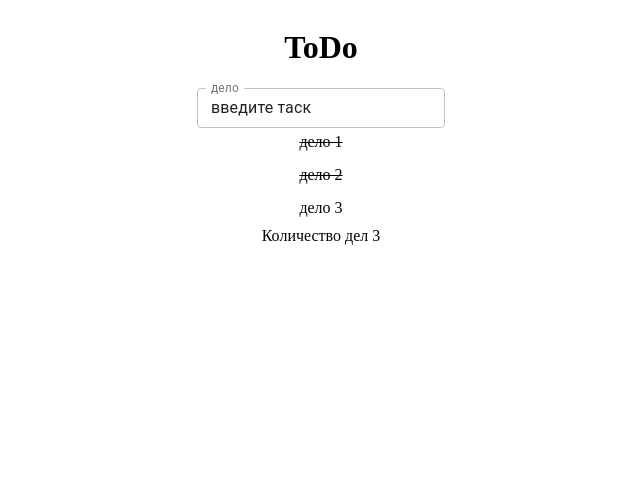
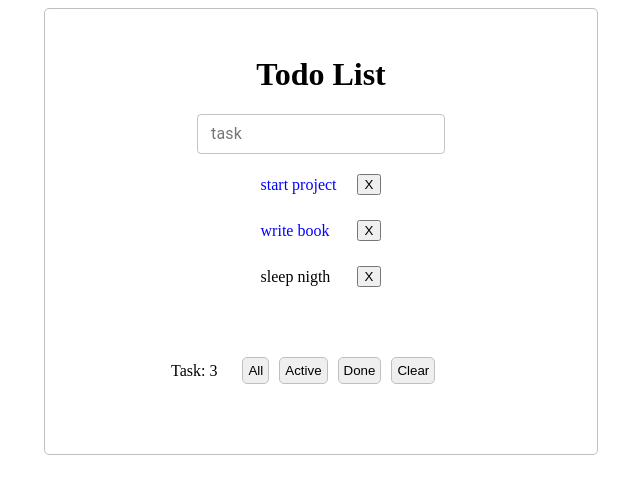
Before and after one commit to WebHeroSchool/toDoo, a React (Create React App) app: page / in a window 1280 px wide. Shown: the top 494 px of the page, without its empty margins (319-959 px from the left). Built offline with nearby package versions, Linux system fonts and the light colour scheme.

Commit message:
add style

```diff
--- a/src/components/App/App.js
+++ b/src/components/App/App.js
@@ -9,15 +9,15 @@ import Footer from "../Footer/Footer";
 
 const todoItem = [
 	{
-		value: "дело 1",
+		value: "start project",
 		isDone: true
 	},
 	{
-		value: "дело 2",
+		value: "write book",
 		isDone: true
 	},
 	{
-		value: "дело 3",
+		value: "sleep nigth",
 		isDone: false
 
 	}
@@ -28,9 +28,9 @@ export default class App extends Component {
 	render() {
 		return (
 			<div  className={style.wrap}>
-				<h1>ToDo</h1>
+				<h1>Todo List</h1>
 				<InputItem/>
-				<ItemList  todoItem={todoItem}/>
+				<ItemList   todoItem={todoItem}/>
 				<Footer count={todoItem.length}/>
 			</div>
 		)
--- a/src/components/App/App.module.scss
+++ b/src/components/App/App.module.scss
@@ -3,6 +3,13 @@
   flex-direction: column;
   justify-content: center;
   align-items: center;
+  width: 300px;
+  margin: 0 auto;
+  border: 1px solid #c2bebf;
+  -webkit-border-radius: 5px;
+  -moz-border-radius: 5px;
+  border-radius: 5px;
+  padding: 2% 10%;
 }
 .list{
   display: flex;
--- a/src/components/Footer/Footer.js
+++ b/src/components/Footer/Footer.js
@@ -1,8 +1,15 @@
 import React from 'react';
+import style from "./Footer.module.scss"
 
 const Footer =({ count })=>{
 	return(
-		<div>Количество дел { count }</div>
+		<div className={style.wrap}>
+			<div className={style.task}>Task: { count }</div>
+			<button className={style.btn}>All</button>
+			<button className={style.btn}>Active</button>
+			<button className={style.btn}>Done</button>
+			<button className={style.btn}>Clear</button>
+		</div>
 	)
 }
 export default Footer;
--- a/src/components/Footer/Footer.module.scss
+++ b/src/components/Footer/Footer.module.scss
@@ -0,0 +1,24 @@
+.wrap{
+  display: flex;
+  align-items: center;
+  justify-content: flex-start;
+  width: 100%;
+  margin: 30px 0;
+  padding: 10px;
+
+}
+.task{
+  margin-right: 20px;
+}
+.btn{
+  padding: 5px;
+  border: 1px solid #c2bebf;
+  margin: 5px;
+  cursor: pointer;
+  -webkit-border-radius: 5px;
+  -moz-border-radius: 5px;
+  border-radius: 5px;
+  &:hover{
+    border: 1px solid black;
+  }
+}
--- a/src/components/InputItem/InputItem.js
+++ b/src/components/InputItem/InputItem.js
@@ -3,9 +3,8 @@ import TextField from '@material-ui/core/TextField';
 
 const InputItem =()=>{
 	return(
-		<TextField  label="дело"
+		<TextField  label="task"
 		            id="outlined-size-normal"
-		            defaultValue="введите таск"
 		            variant="outlined"
 		            size="small"/>
 	)
--- a/src/components/ItemList/ItemList.js
+++ b/src/components/ItemList/ItemList.js
@@ -1,6 +1,6 @@
 import React, {Component} from 'react';
 import Item from "../item/Item";
-
+import style from "./ItemList.module.scss"
 
 export default class ItemList extends Component {
 	render() {
@@ -8,7 +8,12 @@ export default class ItemList extends Component {
 		const items = todoItem.map((item, idx) => {
 			return (<Item  item={ item } key={ item.value } />)
 		});
-		return items
+		return (
+			<div className={style.list}>
+				{ items }
+			</div>
+
+		)
 
 	}
 }
--- a/src/components/ItemList/ItemList.module.scss
+++ b/src/components/ItemList/ItemList.module.scss
@@ -0,0 +1,6 @@
+.list{
+  display: flex;
+  flex-direction: column;
+  align-items: flex-start;
+  margin: 10px 0;
+}
--- a/src/components/item/Item.js
+++ b/src/components/item/Item.js
@@ -17,7 +17,7 @@ export default class Item extends Component{
 					[style.done]: isDone,
 
 				})}>
-					{ value }
+					<span>{ value }</span><button className={style.btn}>X</button>
 				</li>
 			</>
 		)
--- a/src/components/item/Item.module.scss
+++ b/src/components/item/Item.module.scss
@@ -1,10 +1,18 @@
+
 .item{
   font-size: 16px;
   padding: 5px;
   margin-bottom: 5px;
   list-style: none;
   cursor: pointer;
+  display: flex;
+  align-items: center;
+  justify-content: space-between;
+  width: 100%;
 }
 .done{
-  text-decoration: line-through;
+  color: blue;
 }
+.btn{
+  margin: 5px 10px;
+}
```
